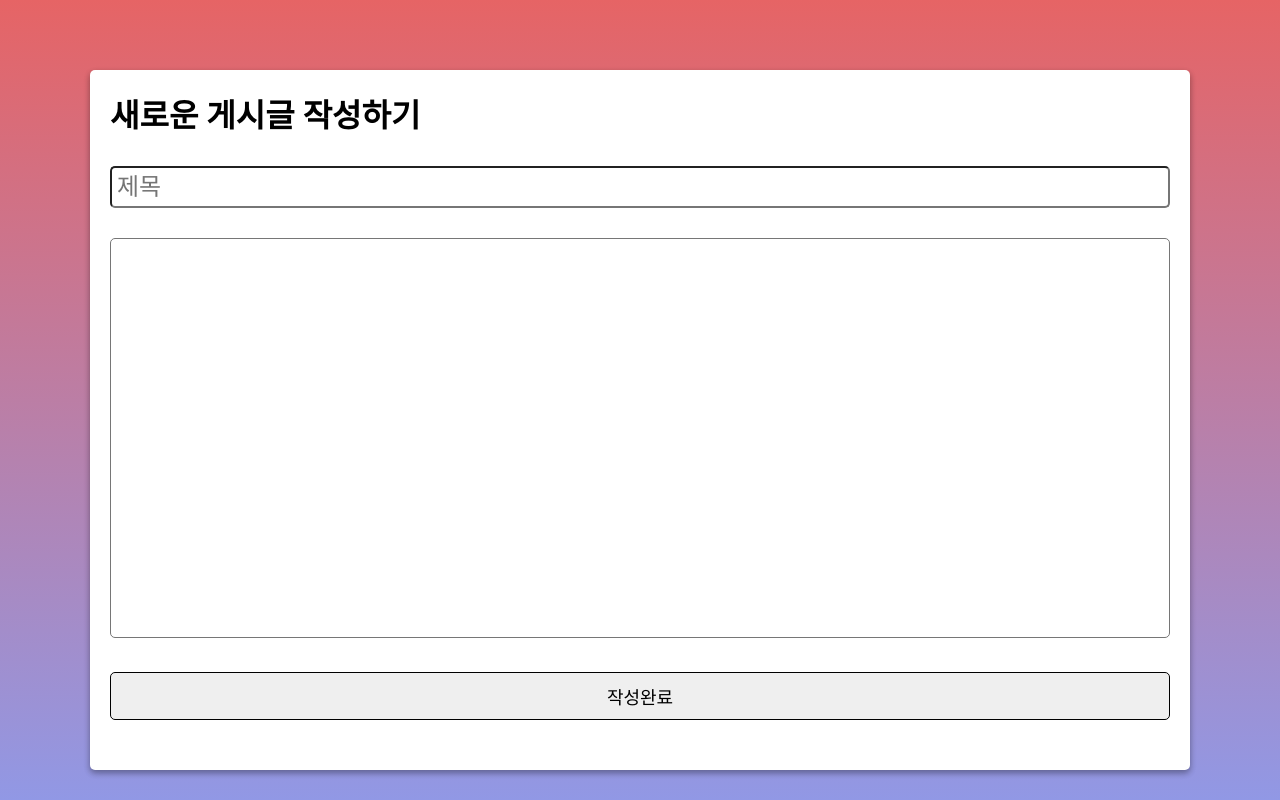
After one commit to hotsoycandy/class4, a Node server app: page /posts/create in a window 1280 px wide. The commit adds this page. Run offline with Node 20, Linux system fonts and the light colour scheme; the visitor is signed in with stand-in values (Sample User, id 1); some libraries are stand-ins or nearby versions.

Commit message:
11월 26일

```diff
--- a/index.js
+++ b/index.js
@@ -4,7 +4,10 @@ const session = require('express-session')
 
 // connect db
 require('./lib/mongoose')
+
+// load models
 const User = require('./models/User')
+const Post = require('./models/Post')
 
 const app = express()
 app.use(express.json())
@@ -18,12 +21,29 @@ app.use(session({
 }))
 
 app.get('/', (req, res) => {
-  console.log(req.session.user)
   res.render('index', { user: req.session.user })
 })
 
-app.get('/posts', (req, res) => {
-  res.render('posts')
+app.get('/login', (req, res) => {
+  res.render('login')
+})
+
+app.get('/posts', async (req, res) => {
+  const posts = await Post.find({ })
+  console.log(posts)
+  res.render('posts', { posts })
+})
+
+app.get('/posts/create', (req, res) => {
+  if (!req.session.user) return res.redirect('/login')
+  res.render('createPost')
+})
+
+app.post('/posts', (req, res) => {
+  if (!req.session.user) return res.redirect('/login')
+  const { body: { title, content } } = req
+  Post.create({ title, content, writer: req.session.user._id })
+  return res.redirect('/posts')
 })
 
 app.post('/login', async function (req, res) {
--- a/models/Post.js
+++ b/models/Post.js
@@ -39,6 +39,8 @@ const postSchema = Schema({
     required: true,
     default: () => new Date()
   }
+}, {
+  version: false
 })
 
 const Post = model('post', postSchema)
--- a/public/css/main.css
+++ b/public/css/main.css
@@ -50,3 +50,28 @@ li { list-style: none; }
   padding: 20px;
   margin: 50px auto;
 }
+
+.title-input {
+  width: 100%;
+  padding: 5px;
+  font-size: 24px;
+  border-radius: 5px;
+  margin: 30px 0;
+}
+
+.content-input {
+  width: 100%;
+  height: 400px;
+  resize: none;
+  padding: 5px;
+  border-radius: 5px;
+}
+
+.post-submit-button {
+  width: 100%;
+  padding: 10px 5px;
+  font-size: 18px;
+  border-radius: 5px;
+  margin: 30px 0;
+  border: 1px solid black;
+}
--- /dev/null
+++ b/views/createPost.ejs
@@ -0,0 +1,26 @@
+<!DOCTYPE html>
+<html lang="kr">
+<head>
+  <meta charset="UTF-8">
+  <meta name="viewport" content="width=device-width, initial-scale=1.0">
+  <title>Document</title>
+  <link rel="stylesheet" href="/css/main.css">
+  </style>
+</head>
+<body>
+  <div class='wrap'>
+    <div class="post-wrap">
+      <h1>새로운 게시글 작성하기</h1>
+      <form action="/posts" method="post">
+        <div>
+          <input class='title-input' type='text' name='title' placeholder="제목" />
+        </div>
+        <textarea class="content-input" name="content" id="" cols="30" rows="10"></textarea>
+        <div>
+          <button class="post-submit-button" type="submit">작성완료</button>
+        </div>
+      </form>
+    </div>
+  </div>
+</body>
+</html>
--- a/views/index.ejs
+++ b/views/index.ejs
@@ -13,6 +13,11 @@
       <h1>메인페이지</h1>
       <h3>메인페이지에 어서오세요!</h3>
 
+      <div>
+        <a href='/posts'>게시판</a>
+      </div>
+
+
       <% if (user) { %>
         <h3>어서오세요! <%= user.name %>님</h3>
         <a href='/logout'>로그아웃</a>
```
Also changed, not shown: views/login.ejs (added, +29 -0 lines), views/posts.ejs (+5 -3 lines).
